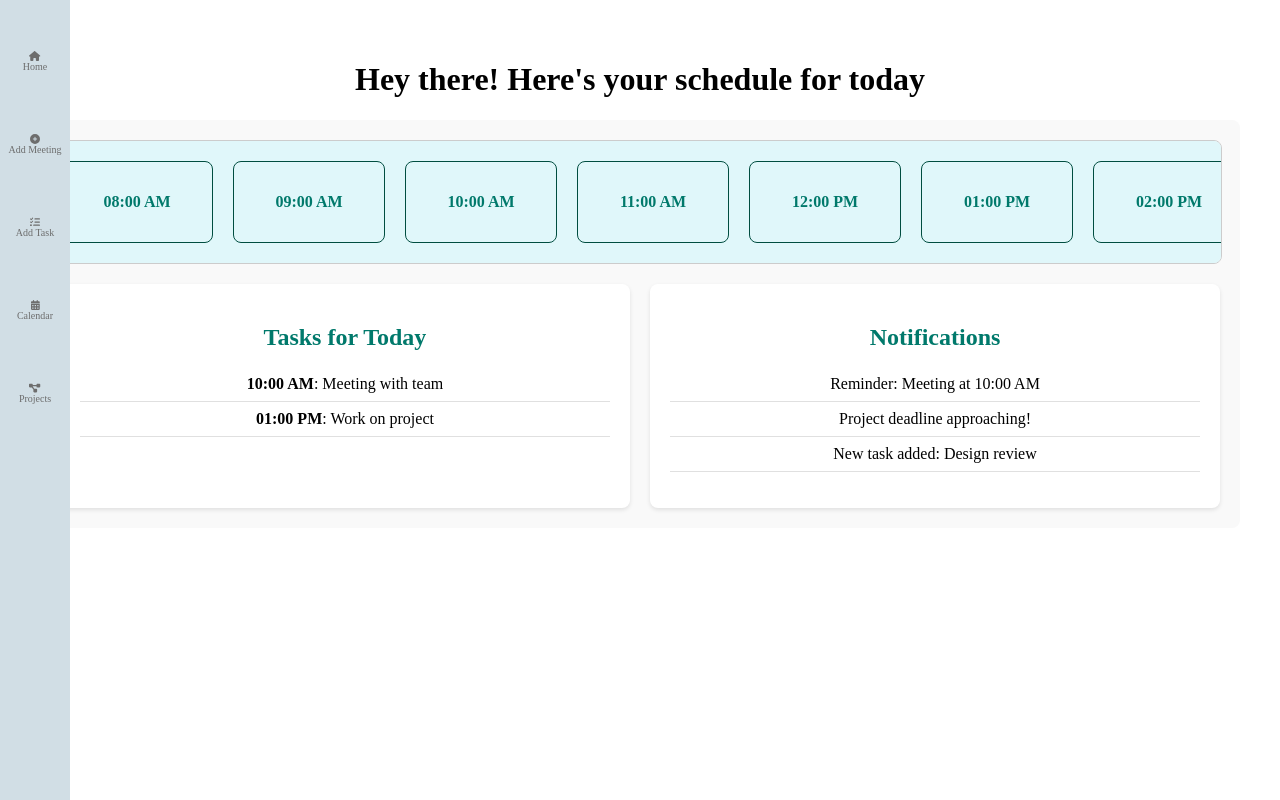
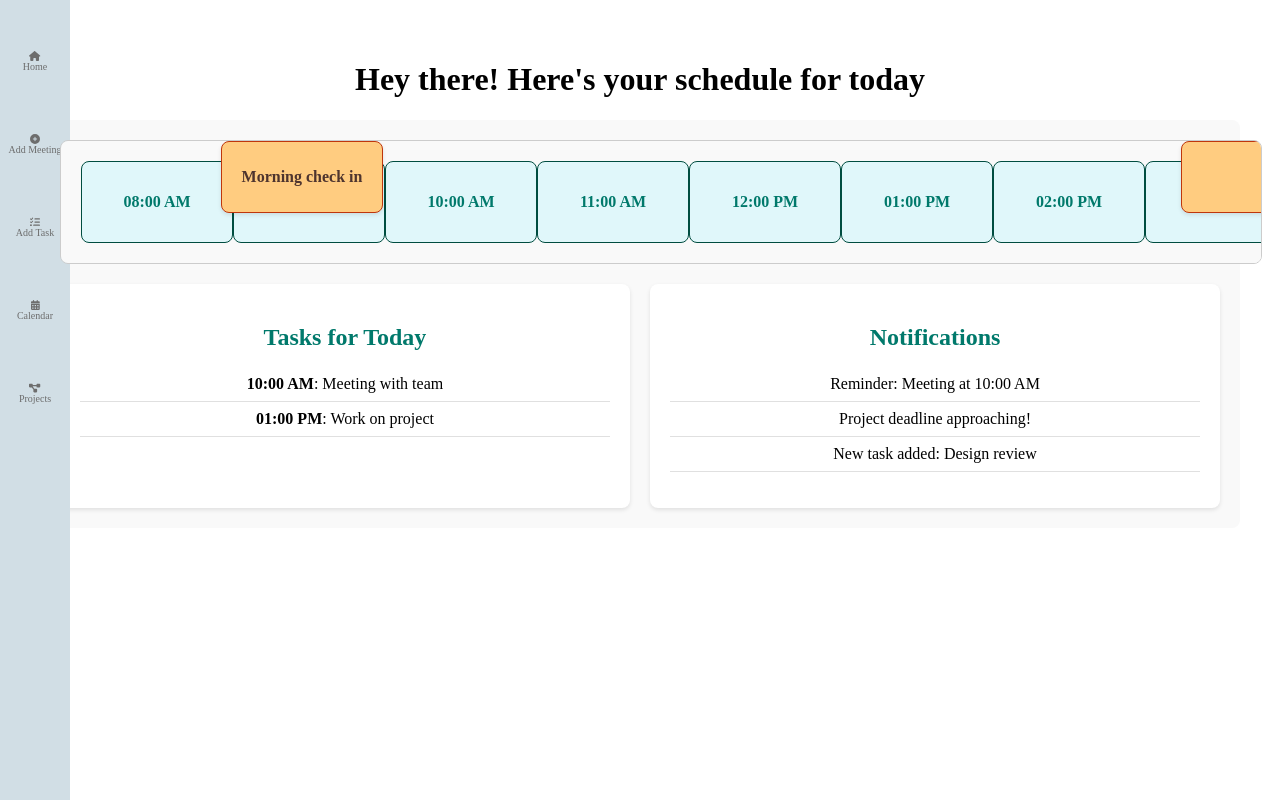
Before and after one commit to kimberlytmq/hackforgood, a React (Vite) app: page /home in a window 1280 px wide. Built offline with nearby package versions, Linux system fonts and the light colour scheme.

Commit message:
Update schedule
modified:   src/components/DaySchedule.css
modified:   src/components/DaySchedule.jsx

```diff
--- a/src/components/DaySchedule.css
+++ b/src/components/DaySchedule.css
@@ -7,17 +7,16 @@
 
 /* Scrollable schedule styling (unchanged) */
 .schedule-container {
+  position: relative;
   width: 100%;
   overflow-x: auto;
   display: flex;
-  padding: 20px 0;
-  background-color: #e0f7fa;
+  padding: 20px;
+  background-color: #f9f9f9;
   border: 1px solid #ccc;
   border-radius: 8px;
+  white-space: nowrap;
   scroll-behavior: smooth;
-  white-space: nowrap;
-  -ms-overflow-style: none;
-  scrollbar-width: none;
 }
 
 .schedule-container::-webkit-scrollbar {
@@ -25,11 +24,13 @@
 }
 
 .time-slot-container {
+  position: relative;
   display: flex;
-  gap: 20px;
+  gap: 0px;
 }
 
 .time-slot {
+  position: relative;
   min-width: 150px;
   height: 80px;
   background-color: #e0f7fa;
@@ -39,7 +40,28 @@
   font-weight: bold;
   border-radius: 8px;
   border: 1px solid #004d40;
-  cursor: pointer;
+}
+
+.meetings-container {
+  position: absolute;
+  top: 0;
+  left: 0;
+  height: 80px;
+  display: flex;
+}
+
+.meeting-block {
+  position: absolute;
+  height: 70px;
+  background-color: #ffcc80;
+  color: #4e342e;
+  text-align: center;
+  line-height: 70px;
+  font-weight: bold;
+  border-radius: 8px;
+  border: 1px solid #bf360c;
+  box-shadow: 0 2px 4px rgba(0, 0, 0, 0.1);
+  overflow: hidden;
 }
 
 .time-slot:hover {
--- a/src/components/DaySchedule.jsx
+++ b/src/components/DaySchedule.jsx
@@ -5,6 +5,11 @@ const timeSlots = [
   '08:00 AM', '09:00 AM', '10:00 AM', '11:00 AM', '12:00 PM',
   '01:00 PM', '02:00 PM', '03:00 PM', '04:00 PM', '05:00 PM'
 ];
+
+const meetings = [
+  { startTime: '09:00 AM', endTime: '10:00 AM', title: 'Morning check in'},
+  { startTime: '03:00 PM', endTime: '05:00 PM', title: 'Project meeting'}
+]
 
 const tasks = [
   { time: '10:00 AM', description: 'Meeting with team' },
@@ -28,6 +33,20 @@ const DaySchedule = () => {
               {time}
             </div>
           ))}
+        </div>
+        <div className="meetings-container">
+        {meetings.map((meeting, index) => (
+          <div
+            key={index}
+            className="meeting-block"
+            style={{
+              left: `${timeSlots.indexOf(meeting.startTime) * 160}px`,
+              width: `${(timeSlots.indexOf(meeting.endTime) - timeSlots.indexOf(meeting.startTime)) * 160}px`
+            }}
+          >
+            {meeting.title}
+          </div>
+        ))}
         </div>
       </div>
 
```
